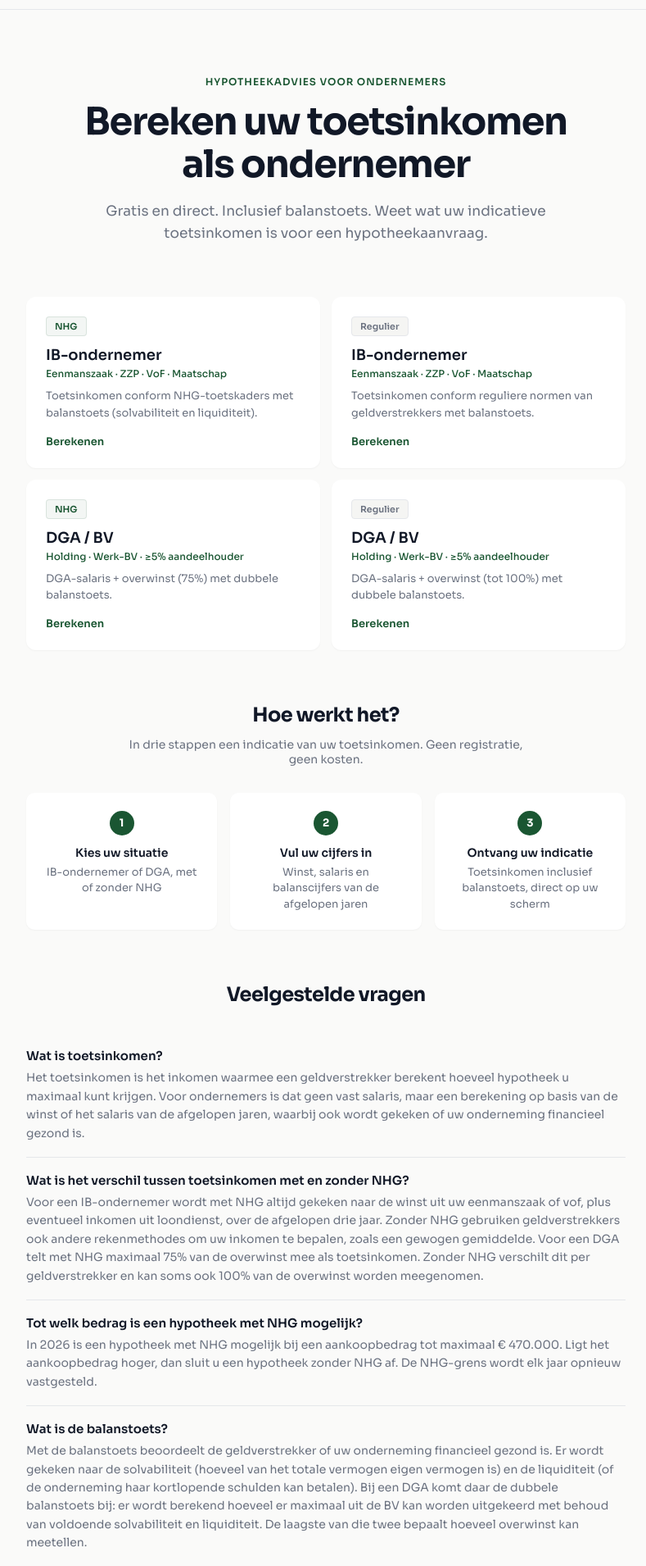
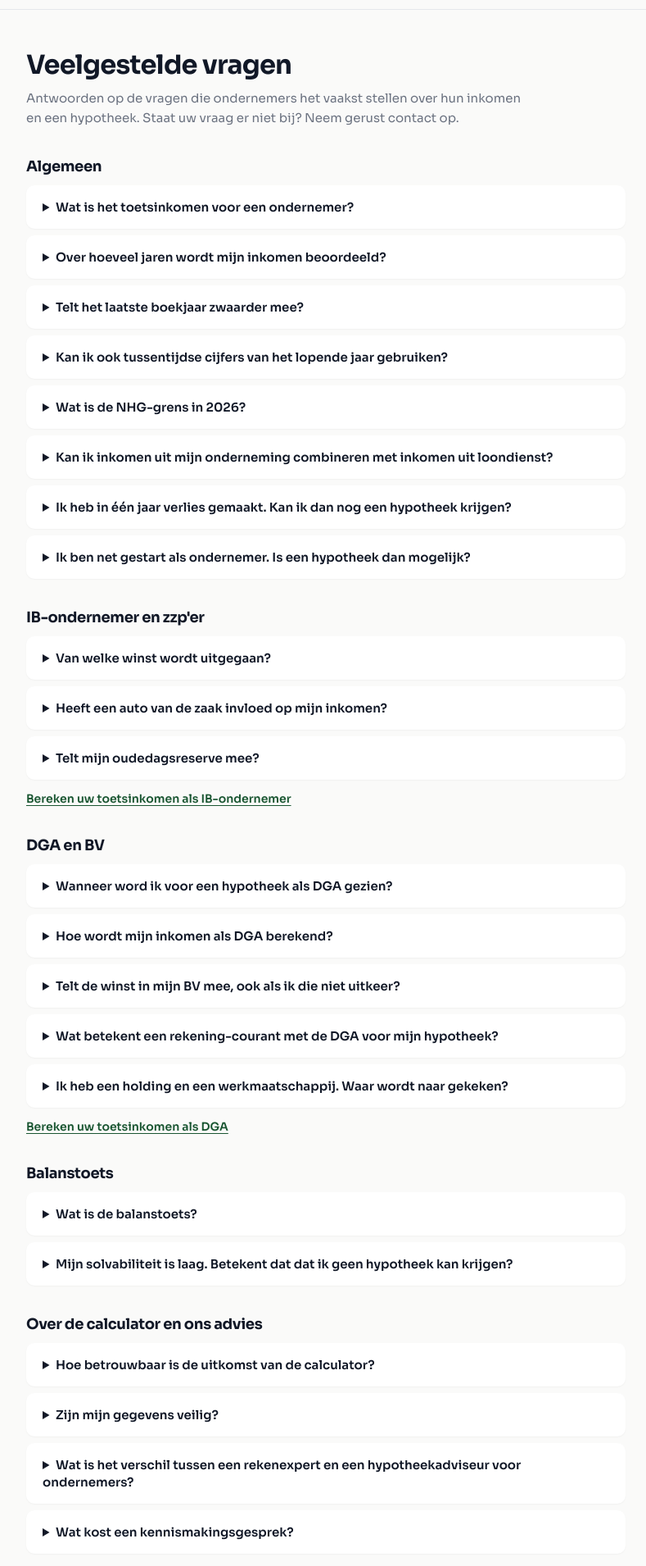
Before and after one commit to Michellin69/zakelijkinkomenberekenen.nl, a Next.js app: page / in a window 1280 px wide. Shown: the part 49-1959 px from the top of the page at 82% size, without its empty margins (242-1031 px from the left). Built offline with nearby package versions, Linux system fonts and the light colour scheme.

Commit message:
Update FAQ section and page metadata

```diff
--- a/app/page.js
+++ b/app/page.js
@@ -1,55 +1,112 @@
-import { HomePage } from "./components";
+import Link from "next/link";
 
 export const metadata = {
-  title: "Zakelijk Inkomen Berekenen | Toetsinkomen calculator voor ondernemers",
-  description: "Bereken gratis uw toetsinkomen als ondernemer voor uw hypotheekaanvraag. IB-ondernemer, DGA, ZZP, NHG en regulier. Inclusief balanstoets. Geen registratie nodig.",
-  alternates: { canonical: "https://zakelijkinkomenberekenen.nl" },
+  title: "Veelgestelde vragen over hypotheek en inkomen als ondernemer",
+  description: "Antwoorden op veelgestelde vragen over het toetsinkomen van zzp'ers, IB-ondernemers en DGA's: welke jaren tellen mee, auto van de zaak, balanstoets, winst in de BV en meer.",
+  alternates: { canonical: "https://zakelijkinkomenberekenen.nl/veelgestelde-vragen" },
 };
+
+/* ── Vragen en antwoorden ──────────────────────────────────────
+   Tekst aanpassen? Wijzig alleen wat tussen de aanhalingstekens staat.
+   Een vraag toevoegen? Kopieer een regel { q: "...", a: "..." }, en plak
+   hem eronder in dezelfde groep. */
+const GROEPEN = [
+  {
+    titel: "Algemeen",
+    link: null,
+    vragen: [
+      { q: "Wat is het toetsinkomen voor een ondernemer?", a: "Het toetsinkomen is het inkomen waarmee een geldverstrekker berekent hoeveel hypotheek u maximaal kunt krijgen. Voor een ondernemer is dat geen vast salaris, maar een berekening op basis van de resultaten van uw onderneming over meerdere jaren. Daarbij wordt ook gekeken of uw onderneming financieel gezond genoeg is om dat inkomen te blijven betalen." },
+      { q: "Over hoeveel jaren wordt mijn inkomen beoordeeld?", a: "Meestal wordt gekeken naar de cijfers van de laatste drie volledige boekjaren. Bent u korter ondernemer, dan is een hypotheek vaak nog steeds mogelijk, maar gelden er per geldverstrekker andere voorwaarden." },
+      { q: "Telt het laatste boekjaar zwaarder mee?", a: "Ja, in de praktijk wel. Vaak wordt het gemiddelde van de afgelopen jaren genomen, maar is het laatste jaar lager dan dat gemiddelde, dan geldt meestal het laatste jaar als maximum. Een dalende lijn in uw resultaten weegt dus direct door in uw toetsinkomen. Sommige geldverstrekkers werken met een gewogen gemiddelde: de winst van het laatste jaar telt drie keer mee, die van het jaar daarvoor twee keer en die van het jaar daarvoor één keer. Voor groeiende ondernemers levert dat vaak een hoger toetsinkomen op, en daarmee meer mogelijkheden voor een hypotheek." },
+      { q: "Kan ik ook tussentijdse cijfers van het lopende jaar gebruiken?", a: "Soms wel. Tussentijdse cijfers over het lopende boekjaar kunnen in bepaalde gevallen worden meegenomen om uw inkomen te verhogen. Bij een hypotheek met NHG kunnen de gerealiseerde cijfers tot heden de winst van drie jaar terug vervangen, als die lager was. Sommige geldverstrekkers rekenen ook met een prognose voor het lopende jaar, als er minimaal zes maanden aan cijfers beschikbaar zijn." },
+      { q: "Wat is de NHG-grens in 2026?", a: "In 2026 is een hypotheek met NHG mogelijk bij een maximaal aankoopbedrag van € 470.000. Met NHG profiteert u vaak van een lagere rente, en bij gedwongen verkoop met verlies kan NHG onder voorwaarden de restschuld kwijtschelden. De NHG-grens wordt elk jaar opnieuw vastgesteld." },
+      { q: "Kan ik inkomen uit mijn onderneming combineren met inkomen uit loondienst?", a: "Ja. Bij een hypotheek met NHG kunnen het inkomen uit onderneming en het inkomen uit loondienst over de afgelopen drie jaar bij elkaar worden opgeteld. Zonder NHG kunnen de rekenregels per geldverstrekker verschillen." },
+      { q: "Ik heb in één jaar verlies gemaakt. Kan ik dan nog een hypotheek krijgen?", a: "Dat hangt af van welk jaar het betreft en wat de oorzaak was. Een verlies in een eerder jaar drukt het gemiddelde, maar kan met een goede toelichting en sterkere recente cijfers vaak nog worden opgevangen. Een verlies in het laatste boekjaar maakt een aanvraag lastiger en vraagt om een zorgvuldige onderbouwing." },
+      { q: "Ik ben net gestart als ondernemer. Is een hypotheek dan mogelijk?", a: "Dat is mogelijk, maar niet bij elke geldverstrekker, en de voorwaarden verschillen per geldverstrekker. Vaak geldt wel een ondergrens: u moet minimaal zes tot twaalf maanden als ondernemer actief zijn. Eerdere werkervaring in dezelfde branche en een onderbouwde prognose kunnen uw aanvraag daarbij versterken." },
+    ],
+  },
+  {
+    titel: "IB-ondernemer en zzp'er",
+    link: { href: "/toetsinkomen-zzp", label: "Bereken uw toetsinkomen als IB-ondernemer" },
+    vragen: [
+      { q: "Van welke winst wordt uitgegaan?", a: "Uitgangspunt is de winst uit onderneming zoals die in uw aangifte inkomstenbelasting staat, vóór aftrek van de zelfstandigenaftrek en de MKB-winstvrijstelling. Die fiscale aftrekposten verlagen uw toetsinkomen dus niet." },
+      { q: "Heeft een auto van de zaak invloed op mijn inkomen?", a: "Ja. Bij een hypotheek met NHG wordt de bijtelling voor privégebruik van de auto in mindering gebracht op de winst. Zonder NHG kan de bijtelling bij sommige geldverstrekkers worden opgeteld bij het toetsinkomen. Daardoor is de leencapaciteit zonder NHG soms hoger." },
+      { q: "Telt mijn oudedagsreserve mee?", a: "De oudedagsreserve (FOR) heeft geen invloed op de winst die meetelt voor uw inkomen. Bij de beoordeling van uw balans wordt de oudedagsreserve meestal wel bij het eigen vermogen opgeteld, wat uw solvabiliteit verbetert." },
+    ],
+  },
+  {
+    titel: "DGA en BV",
+    link: { href: "/toetsinkomen-dga", label: "Bereken uw toetsinkomen als DGA" },
+    vragen: [
+      { q: "Wanneer word ik voor een hypotheek als DGA gezien?", a: "Bij de meeste geldverstrekkers bent u DGA als u 5% of meer van de aandelen in een BV bezit, direct of via een holding. Enkele geldverstrekkers hanteren een hogere grens. Als DGA wordt uw inkomen beoordeeld als ondernemersinkomen, ook al ontvangt u een salaris uit uw BV." },
+      { q: "Hoe wordt mijn inkomen als DGA berekend?", a: "De basis is het salaris dat u uit uw BV ontvangt. Daarnaast kan een deel van de winst van de BV worden meegeteld, maar alleen als de BV die winst ook daadwerkelijk aan u zou kunnen uitkeren zonder in financiële problemen te komen." },
+      { q: "Telt de winst in mijn BV mee, ook als ik die niet uitkeer?", a: "Vaak wel, deels. Er wordt dan beoordeeld hoeveel de BV maximaal kan uitkeren met behoud van voldoende eigen vermogen en voldoende geld om de kortlopende schulden te betalen. Dat heet de dubbele balanstoets. Alleen het deel dat binnen beide grenzen past, telt mee voor uw inkomen." },
+      { q: "Wat betekent een rekening-courant met de DGA voor mijn hypotheek?", a: "Heeft u geld van uw BV geleend via een rekening-courant, dan is dat een vordering van de BV op u. Geldverstrekkers corrigeren daar vaak voor, omdat dat geld niet vrij beschikbaar is voor de onderneming. Een hoge rekening-courant kan daardoor uw balansratio's en de mee te tellen winst verlagen." },
+      { q: "Ik heb een holding en een werkmaatschappij. Waar wordt naar gekeken?", a: "Meestal wordt naar het geheel gekeken: de holding en de BV's waarin zij een belang heeft. Vaak vraagt de geldverstrekker de jaarrekeningen van alle betrokken BV's, of één geconsolideerde jaarrekening. Op basis van de belangen in de verschillende BV's en eventueel het dividendbeleid wordt bepaald welke overwinst kan worden meegenomen." },
+    ],
+  },
+  {
+    titel: "Balanstoets",
+    link: null,
+    vragen: [
+      { q: "Wat is de balanstoets?", a: "Met de balanstoets beoordeelt de geldverstrekker of uw onderneming financieel gezond is. Er wordt gekeken naar de solvabiliteit (hoeveel van het totale vermogen eigen vermogen is) en de liquiditeit (of de onderneming haar kortlopende schulden kan betalen uit haar vlottende middelen)." },
+      { q: "Mijn solvabiliteit is laag. Betekent dat dat ik geen hypotheek kan krijgen?", a: "Niet automatisch. Een lage solvabiliteit maakt het lastiger om winst mee te tellen voor uw inkomen, maar sluit een hypotheek niet per definitie uit. Correcties kunnen het beeld verbeteren, bijvoorbeeld achtergestelde leningen, privévermogen of stille reserves in vastgoed. Een goede analyse van uw balans maakt hier vaak het verschil." },
+    ],
+  },
+  {
+    titel: "Over de calculator en ons advies",
+    link: { href: "/contact", label: "Plan een kennismakingsgesprek" },
+    vragen: [
+      { q: "Hoe betrouwbaar is de uitkomst van de calculator?", a: "De calculator geeft een indicatie op basis van gangbare rekenregels. Iedere geldverstrekker hanteert eigen normen en uitzonderingen, en details in uw jaarcijfers kunnen de uitkomst flink veranderen. Gebruik de uitkomst als startpunt; voor een aanvraag is een professionele inkomensanalyse nodig." },
+      { q: "Zijn mijn gegevens veilig?", a: "Ja. Alle berekeningen worden volledig in uw eigen browser uitgevoerd. Er worden geen gegevens naar een server verstuurd en er wordt niets opgeslagen." },
+      { q: "Wat is het verschil tussen een rekenexpert en een hypotheekadviseur voor ondernemers?", a: "Een rekenexpert stelt tegen betaling uw inkomen vast op basis van uw jaarcijfers. Daarbij moet u vooraf aangeven voor welke geldverstrekker het inkomen wordt vastgesteld, terwijl het inkomen per geldverstrekker sterk kan verschillen. Als hypotheekadviseur voor ondernemers denken wij met u mee: we kijken welke geldverstrekker het beste bij uw situatie past en kunnen ook maatwerkaanvragen voorleggen bij de geldverstrekker. Door onze jarenlange ervaring en kennis kunnen wij goed inschatten wat wel en niet mogelijk is." },
+      { q: "Wat kost een kennismakingsgesprek?", a: "Het kennismakingsgesprek is kosteloos en vrijblijvend. We bespreken uw situatie en wat er nodig is voor uw hypotheekaanvraag, zodat u weet waar u aan toe bent." },
+    ],
+  },
+];
 
 const faqJsonLd = {
   "@context": "https://schema.org",
   "@type": "FAQPage",
-  "mainEntity": [
-    {
+  mainEntity: GROEPEN.flatMap((g) =>
+    g.vragen.map((v) => ({
       "@type": "Question",
-      "name": "Wat is toetsinkomen?",
-      "acceptedAnswer": {
-        "@type": "Answer",
-        "text": "Het toetsinkomen is het inkomen waarmee een geldverstrekker berekent hoeveel hypotheek u maximaal kunt krijgen. Voor ondernemers is dat geen vast salaris, maar een berekening op basis van de winst of het salaris van de afgelopen jaren, waarbij ook wordt gekeken of uw onderneming financieel gezond is."
-      }
-    },
-    {
-      "@type": "Question",
-      "name": "Wat is het verschil tussen toetsinkomen met en zonder NHG?",
-      "acceptedAnswer": {
-        "@type": "Answer",
-        "text": "Voor een IB-ondernemer wordt met NHG altijd gekeken naar de winst uit uw eenmanszaak of vof, plus eventueel inkomen uit loondienst, over de afgelopen drie jaar. Zonder NHG gebruiken geldverstrekkers ook andere rekenmethodes om uw inkomen te bepalen, zoals een gewogen gemiddelde. Voor een DGA telt met NHG maximaal 75% van de overwinst mee als toetsinkomen. Zonder NHG verschilt dit per geldverstrekker en kan soms ook 100% van de overwinst worden meegenomen."
-      }
-    },
-    {
-      "@type": "Question",
-      "name": "Tot welk bedrag is een hypotheek met NHG mogelijk?",
-      "acceptedAnswer": {
-        "@type": "Answer",
-        "text": "In 2026 is een hypotheek met NHG mogelijk bij een aankoopbedrag tot maximaal € 470.000. Ligt het aankoopbedrag hoger, dan sluit u een hypotheek zonder NHG af. De NHG-grens wordt elk jaar opnieuw vastgesteld."
-      }
-    },
-    {
-      "@type": "Question",
-      "name": "Wat is de balanstoets?",
-      "acceptedAnswer": {
-        "@type": "Answer",
-        "text": "Met de balanstoets beoordeelt de geldverstrekker of uw onderneming financieel gezond is. Er wordt gekeken naar de solvabiliteit (hoeveel van het totale vermogen eigen vermogen is) en de liquiditeit (of de onderneming haar kortlopende schulden kan betalen). Bij een DGA komt daar de dubbele balanstoets bij: er wordt berekend hoeveel er maximaal uit de BV kan worden uitgekeerd met behoud van voldoende solvabiliteit en liquiditeit. De laagste van die twee bepaalt hoeveel overwinst kan meetellen."
-      }
-    }
-  ]
+      name: v.q,
+      acceptedAnswer: { "@type": "Answer", text: v.a },
+    }))
+  ),
 };
 
 export default function Page() {
   return (
-    <>
+    <section style={{ maxWidth: 780, margin: "0 auto", padding: "48px 24px 64px" }}>
       <script type="application/ld+json" dangerouslySetInnerHTML={{ __html: JSON.stringify(faqJsonLd) }} />
-      <HomePage />
-    </>
+
+      <h1 style={{ fontSize: "clamp(24px, 4vw, 32px)", fontWeight: 700, margin: "0 0 10px", color: "var(--text)", letterSpacing: "-0.025em", lineHeight: 1.2 }}>
+        Veelgestelde vragen
+      </h1>
+      <p style={{ fontSize: 15, color: "var(--text-sec)", margin: "0 0 36px", lineHeight: 1.6, maxWidth: 620 }}>
+        Antwoorden op de vragen die ondernemers het vaakst stellen over hun inkomen en een hypotheek. Staat uw vraag er niet bij? Neem gerust contact op.
+      </p>
+
+      {GROEPEN.map((g) => (
+        <div key={g.titel} style={{ marginBottom: 36 }}>
+          <h2 style={{ fontSize: 18, fontWeight: 700, margin: "0 0 12px", color: "var(--text)", letterSpacing: "-0.02em" }}>{g.titel}</h2>
+          {g.vragen.map((v) => (
+            <details key={v.q} className="faq-item" style={{ background: "var(--surface)", borderRadius: "var(--radius)", boxShadow: "var(--shadow-sm)", marginBottom: 8 }}>
+              <summary style={{ padding: "16px 20px", fontSize: 15, fontWeight: 600, color: "var(--text)", cursor: "pointer", lineHeight: 1.4 }}>
+                {v.q}
+              </summary>
+              <p style={{ padding: "0 20px 18px", margin: 0, fontSize: 14, color: "var(--text-sec)", lineHeight: 1.7 }}>{v.a}</p>
+            </details>
+          ))}
+          {g.link && (
+            <Link href={g.link.href} style={{ display: "inline-block", marginTop: 6, fontSize: 14, fontWeight: 600, color: "var(--primary)", textDecoration: "underline", textUnderlineOffset: 3 }}>
+              {g.link.label}
+            </Link>
+          )}
+        </div>
+      ))}
+    </section>
   );
 }
```
